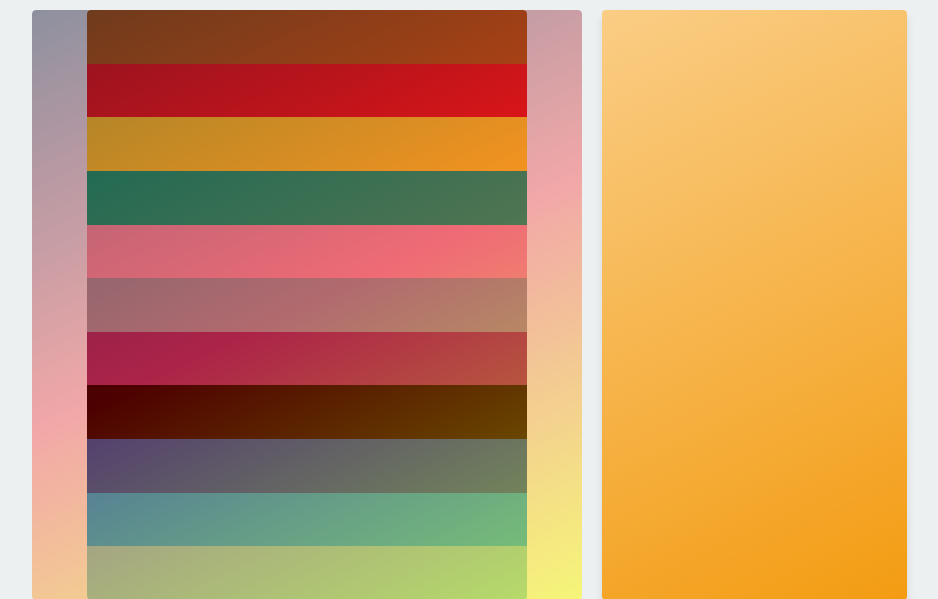
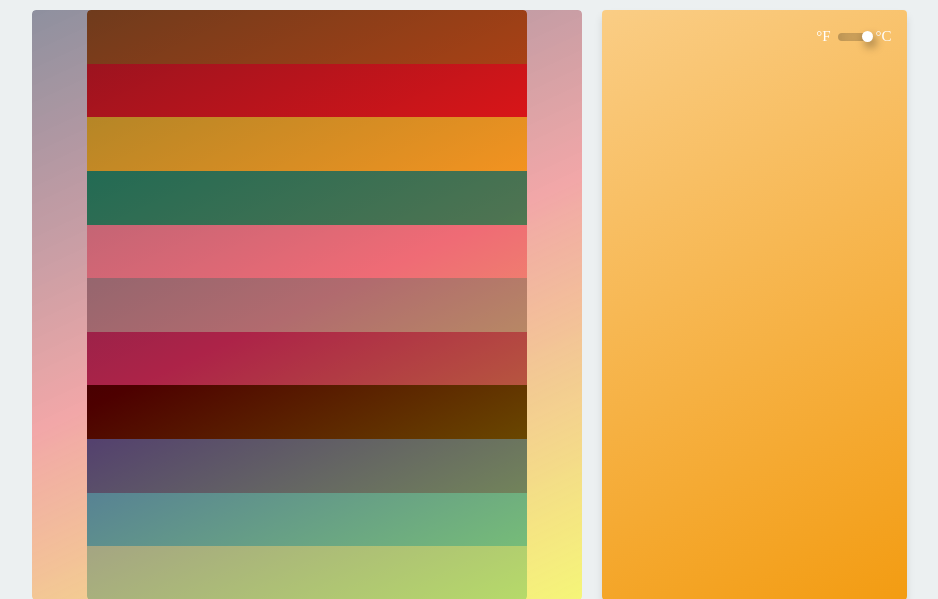
Before and after one commit to akndesign/gooddaydashboard, a PHP site: page / in a window 1280 px wide. Shown: the top 599 px of the page, without its empty margins (171-1109 px from the left). Run offline with PHP 8.4, Linux system fonts and the light colour scheme; some libraries are stand-ins or nearby versions.

Commit message:
styling, index in prep for °F/C toggle. But rain added as a case

```diff
--- a/css/style.css
+++ b/css/style.css
@@ -95,6 +95,18 @@ footer a {
 .is-hidden {
      display: none!important;
 }
+
+.is-trans-hidden {
+
+  -webkit-transition: opacity 1s ease-in-out;
+  -moz-transition: opacity 1s ease-in-out;
+  -ms-transition: opacity 1s ease-in-out;
+  -o-transition: opacity 1s ease-in-out;
+  transition: opacity 1s ease-in-out;
+  white-space: nowrap;
+  overflow: hidden;
+}
+
 
 .text-hidden {
   white-space: nowrap;
@@ -537,9 +549,76 @@ footer a {
     color: black! important;
 }
 
-#weathercondition, #temperaturecondition, #feelslike {
+#weathercondition, #temperaturecondition, #feelslike, .temp-f, .temp-c {
     font-size: .5em;
     font-weight: 200;
+}
+
+
+.toggles {
+   text-align: right;
+   margin-right: 15px;
+}
+
+.toggle-border {
+   width: 300px;
+   height: 80px;
+   border: 2px solid #f0ebeb;
+   border-radius: 130px;
+   margin-bottom: 45px;
+   padding: 25px;
+   background: linear-gradient(to bottom right, white, rgba(220,220,220,.5)), white;
+   box-shadow: 0 0 0 2px #fbfbfb;
+   cursor: pointer;
+}
+
+.toggle-border:last-child {
+   margin-bottom: 0;
+}
+
+input[type="checkbox"] {
+   display: none;
+}
+
+label {
+   position: relative;
+   display: inline-block;
+   width: 30px;
+   height: 8px;
+   border-radius: 8px;
+   cursor: pointer;
+   box-shadow: inset 0 0 16px rgba(0,0,0,.3);
+   transition: background .5s;
+}
+
+label:before, label:after {
+   left: calc(100% + 10px - 2px);
+   background: #d1cac9;
+}
+
+.handle {
+   position: absolute;
+   top: -2px;
+   left: 0px;
+   width: 11px;
+   height: 11px;
+   background: white;
+   border-radius: 50%;
+   box-shadow: 3px 5px 10px 0 rgba(0,0,0,.4);
+   transition: left .4s;
+   background-color 200ms cubic-bezier(0.445, 0.05, 0.55, 0.95);
+}
+
+input[type="checkbox"]:checked + label > .handle {
+   left: calc(100% - 11px + 5px);
+}
+
+input[type="checkbox"]:checked + label:after {
+   background: #d1cac9;
+}
+
+input[type="checkbox"]:checked + label:before {
+   background: #13d162;
 }
 
 #asteroid-title {
--- a/index.html
+++ b/index.html
@@ -106,8 +106,17 @@
       </div>
 
       <div class="tile tile-weather ripple-effect">
+      <div class="toggles">
+            <span class="temp-f">°F</span>
+              <input type="checkbox" id="tempCheck" checked/>
+                  <label for="tempCheck">
+                  <div class="handle"></div>
+               </label>
+               <span class="temp-c">°C</span>
+          </div>
          <div class="weather-content">
             <span id="temperature"></span>
+            <div id="tempFahrenheit"></div>
             <div id="city"></div>
             <div id="location"></div>
             <div><span id="temperaturecondition"></span><span id="feelslike"></span></div>
--- a/js/main.js
+++ b/js/main.js
@@ -306,13 +306,25 @@ app.displayWeather = function(weatherCondition, weatherResponse) {
 
     var city = weatherResponse[0].current_observation.display_location.city;
     var temperature = Math.round(weatherResponse[0].current_observation.temp_c);
+    var tempFahrenheit = Math.round(weatherResponse[0].current_observation.temp_f);
     var feelsLike = Math.round(weatherResponse[0].current_observation.feelslike_c);
 
     //weatherandAsteroidArray = [];
 
     $('#city').text(city);
 
-    //console.log('Actual Temperature ', temperature,'°C',';', 'Feels Like', feelsLike,'°C');
+    /*$('#tempCheck').change(function() {
+        if (this.checked) {
+            $('#temperature').animate({'opacity': 100}, 100).text(temperature + '°C');
+            $('#tempFahrenheit').animate({'opacity': 0}, 500);
+        } else {
+            $('#temperature').animate({'opacity': 0}, 500);
+            $('#tempFahrenheit').animate({'opacity': 100}, 100).text(tempFahrenheit + '°F');
+
+        }
+    });*/
+
+    console.log('Actual Temperature ', temperature,'°C',';', 'Feels Like', feelsLike,'°C');
 
     if (temperature >= 29) {
 
@@ -366,6 +378,7 @@ app.displayWeather = function(weatherCondition, weatherResponse) {
 
             case 'Light Rain':
             case 'Heavy Rain':
+            case 'Rain':
             case 'Light Drizzle':
             case 'Heavy Drizzle':
             case 'Thunderstorm':
```
